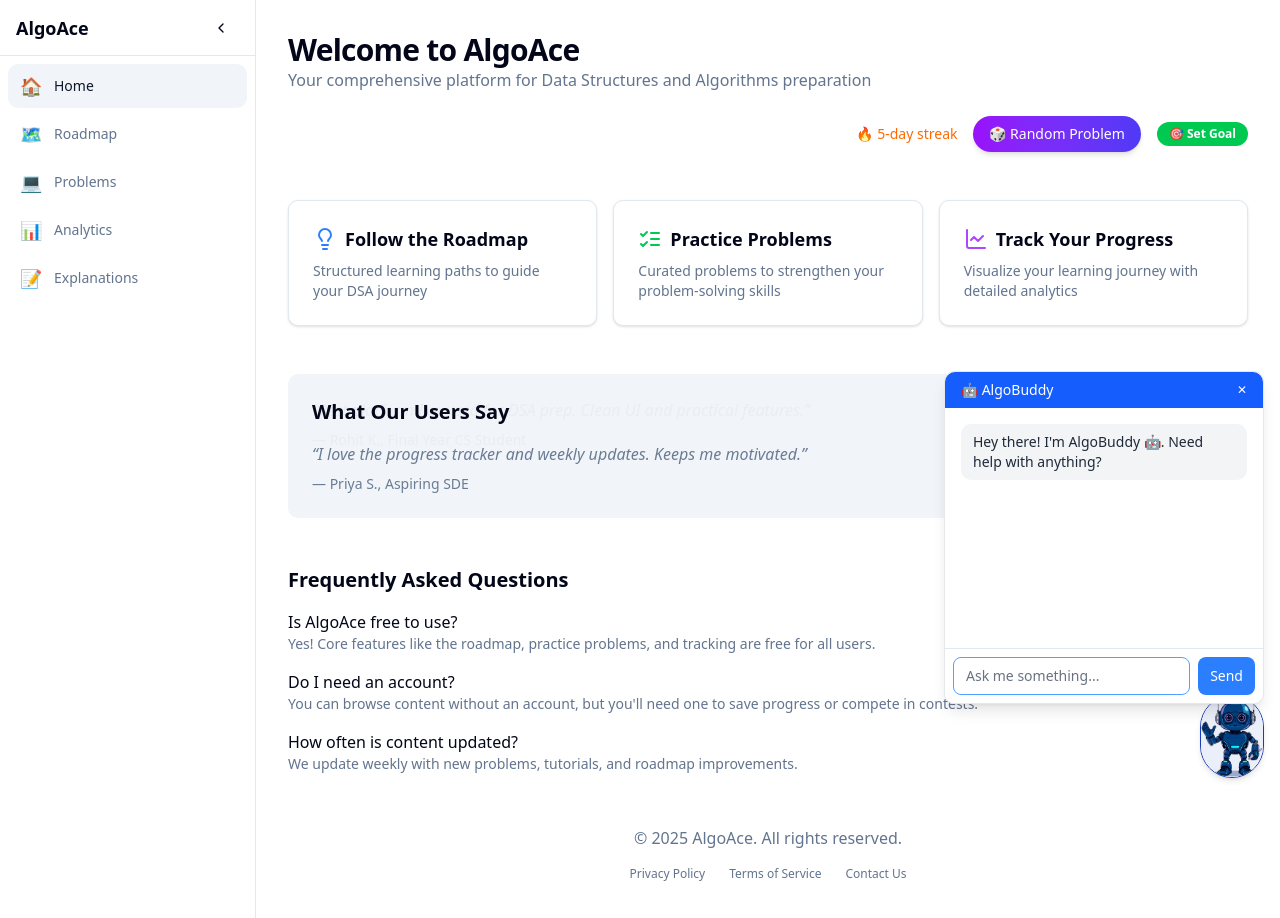
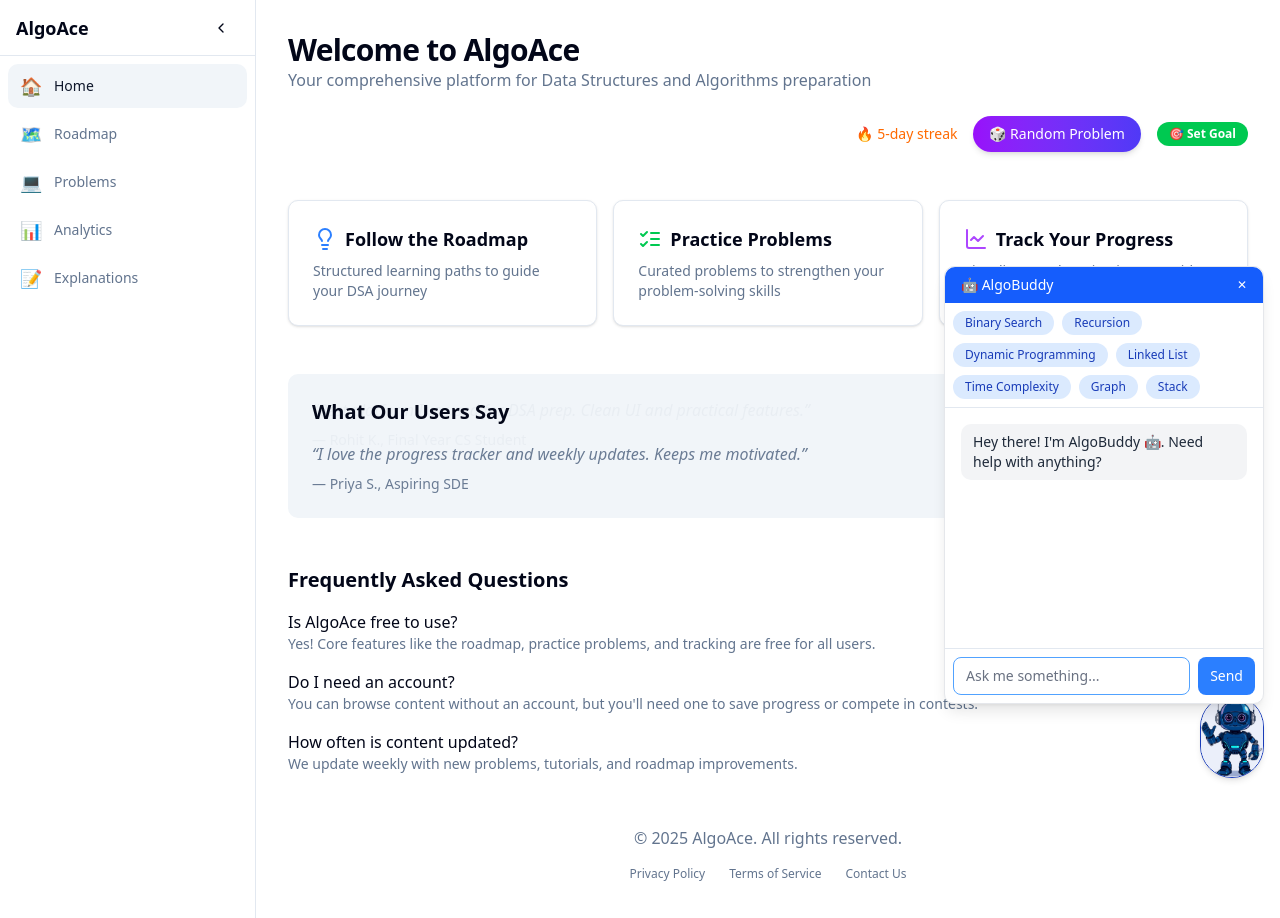
Before and after one commit to YasinzHyper/AlgoAce, a Next.js app in the folder client/: page / in a window 1280 px wide. Both pictures are taken after a click on the button 1232 px from the left and 736 px from the top of the page. Built offline with nearby package versions, Linux system fonts and the light colour scheme.

Commit message:
chatbot improve and feature redirect

```diff
--- a/client/src/app/page.tsx
+++ b/client/src/app/page.tsx
@@ -3,6 +3,7 @@
 import { useEffect, useState } from 'react';
 import { Lightbulb, ListChecks, LineChart } from 'lucide-react';
 import Image from 'next/image';
+import Link from 'next/link';
 
 export default function Home() {
   const testimonials = [
@@ -31,6 +32,17 @@ export default function Home() {
   ]);
   const [userInput, setUserInput] = useState('');
 
+  // New: Help categories quick suggestions
+  const helpCategories = [
+    'Binary Search',
+    'Recursion',
+    'Dynamic Programming',
+    'Linked List',
+    'Time Complexity',
+    'Graph',
+    'Stack',
+  ];
+
   useEffect(() => {
     const interval = setInterval(() => {
       setCurrent((prev) => (prev + 1) % testimonials.length);
@@ -38,17 +50,44 @@ export default function Home() {
     return () => clearInterval(interval);
   }, []);
 
+  // Bot reply logic based on user input or category clicked
+  const getBotReply = (input: string) => {
+    const lowerInput = input.toLowerCase();
+    if (lowerInput.includes('binary search')) {
+      return 'Binary search is a logarithmic search algorithm. It divides the search interval in half each time. Make sure the array is sorted!';
+    } else if (lowerInput.includes('recursion')) {
+      return 'Recursion is a method of solving a problem where the solution depends on solutions to smaller instances of the same problem.';
+    } else if (lowerInput.includes('dp') || lowerInput.includes('dynamic programming')) {
+      return 'Dynamic Programming (DP) is an optimization technique that solves problems by breaking them into subproblems and storing their results.';
+    } else if (lowerInput.includes('linked list')) {
+      return 'A linked list is a linear data structure where elements are stored in nodes and linked using pointers.';
+    } else if (lowerInput.includes('time complexity')) {
+      return 'Time complexity describes how the runtime of an algorithm changes with input size. Big-O notation is commonly used for this.';
+    } else if (lowerInput.includes('graph')) {
+      return 'Graphs are collections of nodes (vertices) and edges. Common algorithms include DFS, BFS, Dijkstra’s, and Kruskal’s.';
+    } else if (lowerInput.includes('stack')) {
+      return 'A stack is a LIFO (Last In First Out) data structure. Common operations are push, pop, and peek.';
+    }
+    return "That's a great question! Try breaking the problem into parts and solving step by step.";
+  };
+
   const handleSend = () => {
     if (!userInput.trim()) return;
 
     const userMessage = { role: 'user', content: userInput };
-    const botMessage = {
-      role: 'bot',
-      content: "That's a great question! Try breaking the problem into parts and solving step by step.",
-    };
+    const botMessage = { role: 'bot', content: getBotReply(userInput) };
 
     setChatHistory((prev) => [...prev, userMessage, botMessage]);
     setUserInput('');
+  };
+
+  // Handle clicking a help category button
+  const handleCategoryClick = (category: string) => {
+    const userMessage = { role: 'user', content: category };
+    const botMessage = { role: 'bot', content: getBotReply(category) };
+
+    setChatHistory((prev) => [...prev, userMessage, botMessage]);
+    setShowCoach(true); // open chat if closed
   };
 
   return (
@@ -77,7 +116,8 @@ export default function Home() {
 
       {/* Features Section */}
         <div className="grid gap-4 md:grid-cols-2 lg:grid-cols-3">
-        <div className="rounded-lg border bg-card p-6 shadow-sm">
+          <Link href="/roadmap" passHref>
+            <div className="rounded-lg border bg-card p-6 shadow-sm cursor-pointer hover:bg-gray-100 hover:text-black transition-colors">
               <div className="flex items-center gap-2 mb-2">
                 <Lightbulb className="text-blue-500" />
                 <h3 className="text-lg font-semibold">Follow the Roadmap</h3>
@@ -86,7 +126,10 @@ export default function Home() {
                 Structured learning paths to guide your DSA journey
               </p>
             </div>
-        <div className="rounded-lg border bg-card p-6 shadow-sm">
+          </Link>
+
+          <Link href="/problems" passHref>
+            <div className="rounded-lg border bg-card p-6 shadow-sm cursor-pointer hover:bg-gray-100 hover:text-black transition-colors">
               <div className="flex items-center gap-2 mb-2">
                 <ListChecks className="text-green-500" />
                 <h3 className="text-lg font-semibold">Practice Problems</h3>
@@ -95,7 +138,10 @@ export default function Home() {
                 Curated problems to strengthen your problem-solving skills
               </p>
             </div>
-        <div className="rounded-lg border bg-card p-6 shadow-sm">
+          </Link>
+
+        <Link href="/analytics" passHref>
+          <div className="rounded-lg border bg-card p-6 shadow-sm cursor-pointer hover:bg-gray-100 hover:text-black transition-colors">
             <div className="flex items-center gap-2 mb-2">
               <LineChart className="text-purple-500" />
               <h3 className="text-lg font-semibold">Track Your Progress</h3>
@@ -104,6 +150,7 @@ export default function Home() {
               Visualize your learning journey with detailed analytics
             </p>
           </div>
+        </Link>
         </div>
 
       {/* Testimonials Carousel */}
@@ -152,6 +199,7 @@ export default function Home() {
         <button
           onClick={() => setShowCoach(!showCoach)}
           className="transition hover:scale-105"
+          aria-label="Toggle AlgoBuddy chat"
         >
           <Image
             src="/algobuddy.jpg"
@@ -170,6 +218,21 @@ export default function Home() {
             <span>🤖 AlgoBuddy</span>
             <button onClick={() => setShowCoach(false)} className="text-white text-xs">✕</button>
           </div>
+
+          {/* Quick Help Categories */}
+          <div className="flex gap-2 flex-wrap p-2 border-b overflow-x-auto">
+            {helpCategories.map((category) => (
+              <button
+                key={category}
+                onClick={() => handleCategoryClick(category)}
+                className="bg-blue-100 hover:bg-blue-200 text-blue-800 text-xs px-3 py-1 rounded-full whitespace-nowrap"
+              >
+                {category}
+              </button>
+            ))}
+          </div>
+
+          {/* Chat Messages */}
           <div className="p-4 h-60 overflow-y-auto text-sm space-y-2">
             {chatHistory.map((msg, index) => (
               <div key={index} className={msg.role === 'user' ? 'text-right' : 'text-left'}>
@@ -185,6 +248,8 @@ export default function Home() {
               </div>
             ))}
           </div>
+
+          {/* Input area */}
           <div className="p-2 border-t flex gap-2">
             <input
               type="text"
```
Lines whose indentation alone changed are shown as unchanged.
